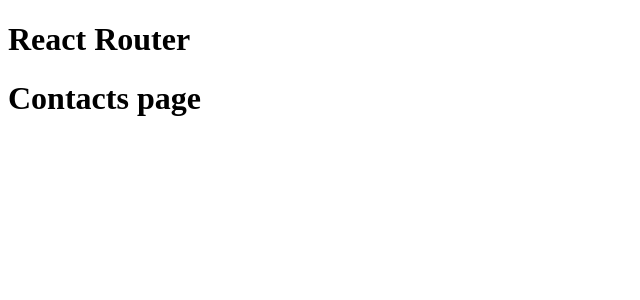
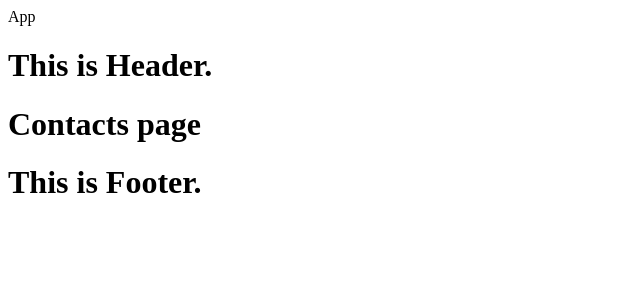
Before and after one commit to Amit-2002/react-practices, a React (Vite) app: page /contacts in a window 1280 px wide. Shown: the top 300 px of the page, without its empty margins (0-640 px from the left). Built offline with nearby package versions, Linux system fonts and the light colour scheme.

Commit message:
making app layout

```diff
--- a/src/App.jsx
+++ b/src/App.jsx
@@ -462,41 +462,96 @@
 
                         // BASIC ROUTS
 
-import { createBrowserRouter, RouterProvider } from "react-router-dom";
+// import { createBrowserRouter, RouterProvider } from "react-router-dom";
 
+// import Home from "./pages/Home";
+// import About from "./pages/About";
+// import Movie from "./pages/Movie";
+// import Contacts from "./pages/Contacts";
+// import GetMovieData from "./api/GetMovieData";
+
+// const App = () => {
+//     const router = createBrowserRouter([
+//         {
+//             path:'/',
+//             element: <Home />
+//         },
+//         {
+//             path:'/about',
+//             element: <About />
+//         },
+//         {
+//             path:'/movie',
+//             element: <Movie />,
+//             loader: GetMovieData
+//         },
+//         {
+//             path:'/contacts',
+//             element: <Contacts />
+//         }
+//     ]);
+
+
+//     return(
+//        <>
+//          <h1>React Router</h1>
+//          <RouterProvider router={router}/>
+//        </>
+//     )
+// }
+// export default App;
+
+
+
+
+
+                            // router app layout
+import React from 'react'
+import { createBrowserRouter, RouterProvider } from 'react-router-dom';
+import AppLayout from './layout Components/AppLayout';
 import Home from "./pages/Home";
 import About from "./pages/About";
-import Movie from "./pages/Movie";
-import Contacts from "./pages/Contacts";
-import GetMovieData from "./api/GetMovieData";
+import Movie from './pages/Movie';
+import Contacts from './pages/Contacts';
+import GetMovieData from './api/GetMovieData';
 
-const App = () => {
+
+function App() {
     const router = createBrowserRouter([
         {
-            path:'/',
+            path: '/',
+            element: <AppLayout />,
+            children: [
+                {
+                    path: '/',
                     element: <Home />
                 },
                 {
-            path:'/about',
+                    path: '/about',
                     element: <About />
                 },
                 {
-            path:'/movie',
+                    path: '/movie',
                     element: <Movie />,
                     loader: GetMovieData
                 },
                 {
-            path:'/contacts',
+                    path: '/contacts',
                     element: <Contacts />
                 }
-    ]);
+            ]
+        }
+
+    ])
 
 
-    return(
+
+  return (
     <>
-         <h1>React Router</h1>
+        <div>App</div>
         <RouterProvider router={router}/>
     </>
   )
 }
+
 export default App;
--- /dev/null
+++ b/src/layout Components/AppLayout.jsx
@@ -0,0 +1,22 @@
+import React from 'react'
+import Header from './Header'
+import Footer from './Footer'
+import { Outlet, useNavigation } from 'react-router-dom'
+
+function AppLayout() {
+    const navigation = useNavigation();
+    console.log(navigation);
+
+    if(navigation === 'loading') return <h1>loodding.......</h1>
+
+
+  return (
+    <>
+        <Header />
+        <Outlet />
+        <Footer />
+    </>
+  )
+}
+
+export default AppLayout
--- /dev/null
+++ b/src/layout Components/Footer.jsx
@@ -0,0 +1,4 @@
+const Footer = () => {
+    return <h1>This is Footer.</h1>
+}
+export default Footer;
--- /dev/null
+++ b/src/layout Components/Header.jsx
@@ -0,0 +1,5 @@
+const Header = () => {
+    return <h1>This is Header.</h1>
+}
+
+export default Header;
```
Lines whose indentation alone changed are shown as unchanged.
